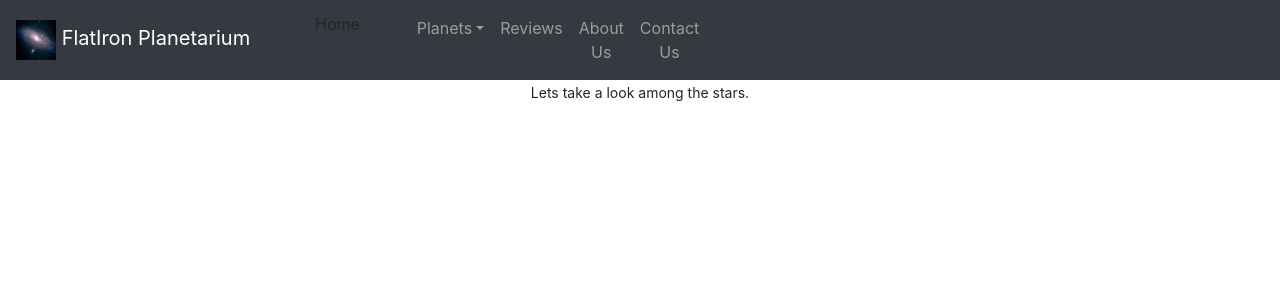
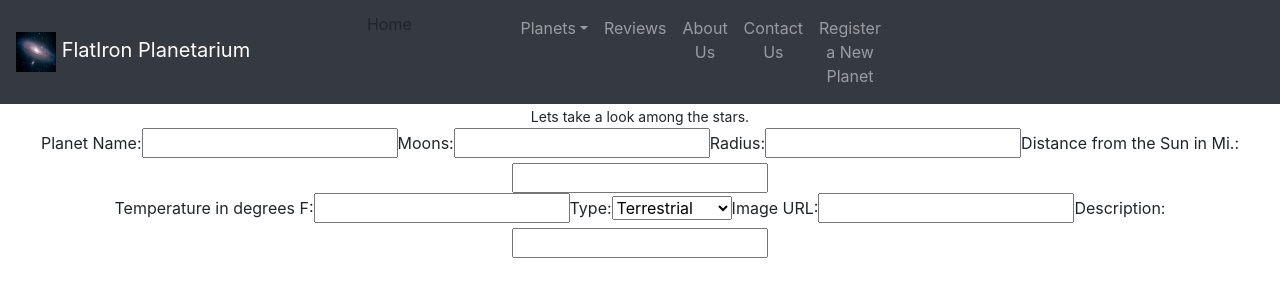
Before and after one commit to Jhanae/Phase-2-Project, a React (Create React App) app in the folder Phase2-Project/: page /newplanet in a window 1280 px wide. Shown: the top 300 px of the page. Built offline with nearby package versions, Linux system fonts and the light colour scheme.

Commit message:
added form

```diff
--- a/Phase2-Project/src/App.js
+++ b/Phase2-Project/src/App.js
@@ -6,6 +6,7 @@ import { BrowserRouter as Router, Switch, Route } from 'react-router-dom';
 import Navbar from './components/Navbar';
 import PlanetContainer from './components/PlanetContainer';
 import Home from './components/home'
+import AddNewForm from "./components/AddNewForm";
 
 
 function App() {
@@ -16,7 +17,8 @@ function App() {
       <Switch>
         <Route exact path="/home" component={Home}/>
       {/* <PlanetContainer data={PlanetData}/> */}
-      <Route path="/planets" component={() => <PlanetContainer data={PlanetData}/>} />
+      <Route path="/planets" component={() => <PlanetContainer data={PlanetData}/>}/>
+      <Route path="/newplanet" component={AddNewForm}/>
       </Switch>
       </Router>
     </div>
--- /dev/null
+++ b/Phase2-Project/src/components/AddNewForm.js
@@ -0,0 +1,33 @@
+import React from "react";
+
+function AddNewForm (){
+    return (
+        <form>
+            <label for="name">Planet Name:</label>
+            <input type="text" id="name" name="name"></input>
+            <label for="moons">Moons:</label>
+            <input type="text" id="moons" name="moons"></input>
+            <label for="radius">Radius:</label>
+            <input type="text" id="radius" name="radius"></input>
+            <label for="distance">Distance from the Sun in Mi.:</label>
+            <input type="text" id="distance" name="distance"></input><br/>
+            <label for="temperature">Temperature in degrees F:</label>
+            <input type="text" id="temperature" name="temperature"></input>
+            <label for="type">Type:</label>
+            <select id="type" name="type">
+                <option value="Terrestrial">Terrestrial</option>
+                <option value="Gas Giant">Gas Giant</option>
+                <option value="Ice Giant">Ice Giant</option>
+                <option value="Dwarf Planet">Dwarf Planet</option>
+            </select>
+            <label for="image">Image URL:</label>
+            <input type="text" id="image" name="image"></input>
+            <label for="description">Description:</label>
+            <input type="text" id="description" name="description"></input>
+
+
+        </form>
+    )
+
+}
+export default AddNewForm
--- a/Phase2-Project/src/components/Navbar.js
+++ b/Phase2-Project/src/components/Navbar.js
@@ -34,6 +34,7 @@ function Navigation(){
                     <Nav.Link href="#blog">Reviews</Nav.Link>
                     <Nav.Link href="#about-us">About Us</Nav.Link>
                     <Nav.Link href="#contact-us">Contact Us</Nav.Link>
+                    <Nav.Link href="/newplanet">Register a New Planet</Nav.Link>
                 </Nav>
                 </Navbar.Collapse>
 
--- /dev/null
+++ b/package.json
@@ -0,0 +1,5 @@
+{
+  "dependencies": {
+    "react-router-dom": "^5.2.0"
+  }
+}
```
Also changed, not shown: 1 other file (tests, documents, lock files or other folders).
